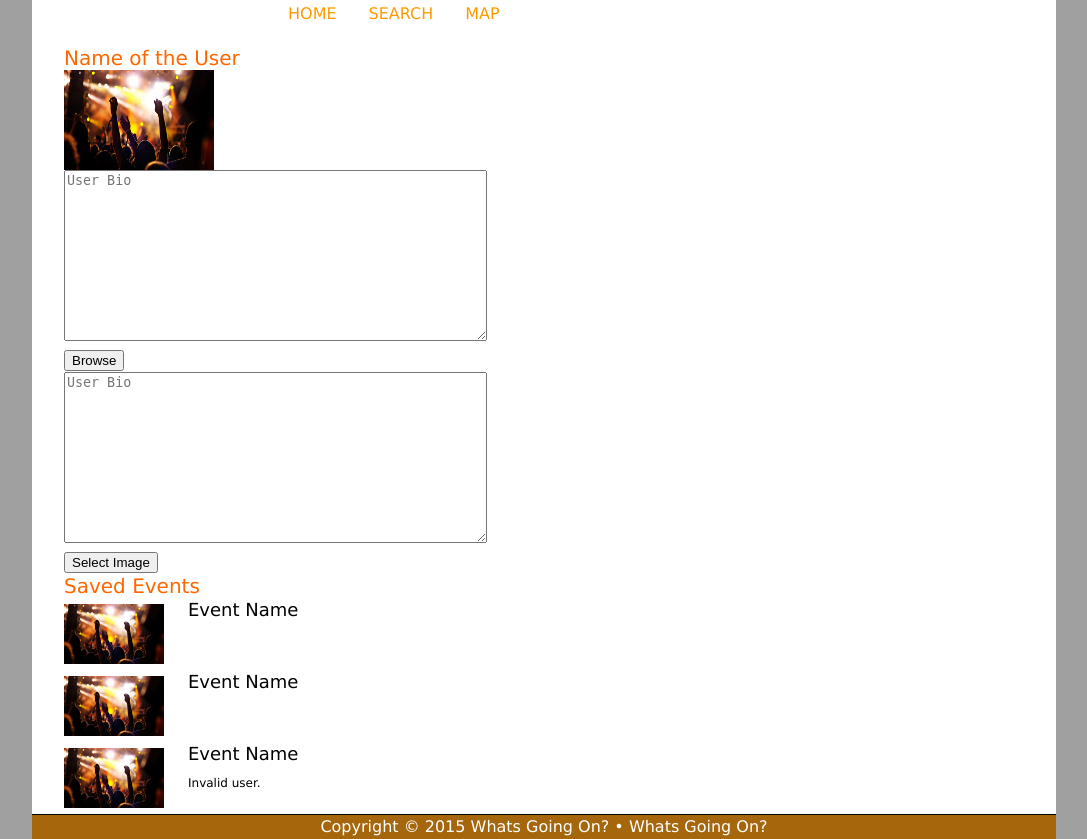
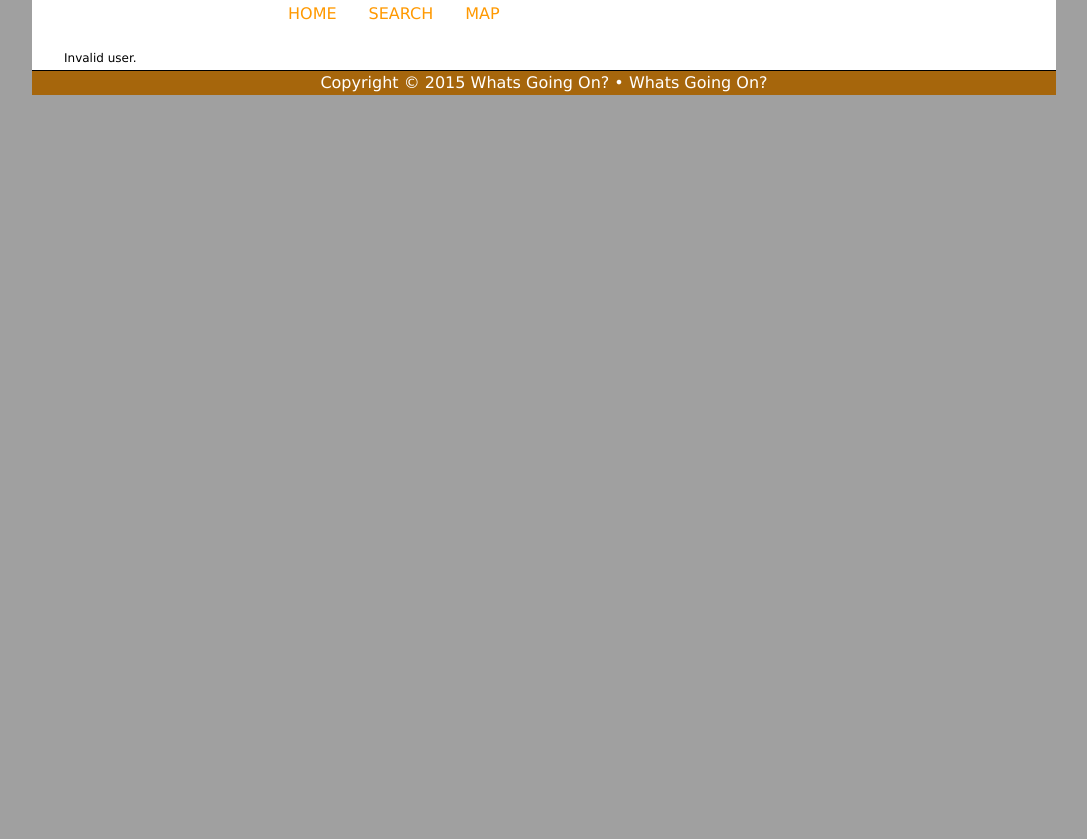
Before and after one commit to WhatsGoinOn/What-s-Going-On-, a PHP site: page /userProfile.php in a window 1280 px wide. Shown: the part 132-971 px from the top of the page, without its empty margins (96-1183 px from the left). After the commit the page ends 227 px from the top, so only its background shows below. Run offline with PHP 8.4, Linux system fonts and the light colour scheme.

Commit message:
Updated image styling, user profile

```diff
--- a/default.php
+++ b/default.php
@@ -36,7 +36,7 @@
          		 	<?php require_once("navigation.php"); ?>
         	  	</nav>
 
-        	  	<section>
+        	  	<section class="defaultSection">
         	  		<h1>Featured Upcoming Events!</h1><br/>
 
     	  			<img src="images/eventImage.jpg" alt="IMAGE HERE!" >
--- a/styles/cssMain.css
+++ b/styles/cssMain.css
@@ -73,19 +73,13 @@ nav a:hover
 {
 	padding-bottom:30px;
 }
-section img, #savedEvents img, #results img
+.defaultSection img, #savedEvents img, #results img
 {
 	width:150px;
 	height:100px;
 	float:left;
 	clear:left;
 	padding-right:24px;
-}
-#eventArticle img
-{
-	/*Overwrite for event article image size*/
-	width:300px;
-	height:200px;
 }
 
 #nearbyEvents img, #savedEvents img
@@ -268,11 +262,25 @@ footer
 
 .imgSub {
 	height: 100%;
+	position: absolute;
+    top: -9999px;
+    bottom: -9999px;
+    left: -9999px;
+    right: -9999px;
+    margin: auto;
 }
 
 /*Event Page---------------------------*/
 .eventImage {
+	position: relative;
 	width: 300px;
 	height: 200px;
 	overflow: hidden;
 }
+
+.profileImage {
+	position: relative;
+	width: 80px;
+	height: 80px;
+	overflow: hidden;
+}
--- a/views/userProfile.php
+++ b/views/userProfile.php
@@ -63,39 +63,9 @@
 	  	</nav>
 
 	  	<section>
-
-	  		<div id="userInfo">
-	  			<h1>Name of the User</h1>
-		  		<img src="../images/eventImage.jpg" alt="Profile Picture">
-
-		  		<textarea rows="11" cols="50" placeholder="User Bio"></textarea><br>
-
-				<input type="button" id="browseImage" value="Browse" onclick=""/><br>
-
-		  		<textarea rows="11" cols="50" placeholder="User Bio"></textarea><br>
-				<input type="button" id="browseImage" value="Select Image" onclick=""/><br>
-
-	  		</div>
-
-	  		<div id="savedEvents">
-	  			<h1>Saved Events</h1>
-	  			<div>
-	  			<img src="../images/eventImage.jpg" alt="IMAGE HERE!">
-	  			<h3>Event Name</h3>
-	  			</div>
-	  			<div>
-	  			<img src="../images/eventImage.jpg" alt="IMAGE HERE!">
-	  			<h3>Event Name</h3>
-	  			</div>
-	  			<div>
-	  			<img src="../images/eventImage.jpg" alt="IMAGE HERE!">
-	  			<h3>Event Name</h3>
-	  			</div>
-	  		</div>
-
 	  		<?php
 	  		if ($userExists) {
-	  			if (isset($_SESSION['user_id']) &&  $_SESSION['user_id'] == $user->ID) {
+	  			if (isset($_SESSION['user_name']) &&  $_SESSION['user_name'] == $user->Username) {
 			?>
 			  		<div id="userInfo">
 			  			<h1><?php echo($user->Name) ?></h1>
```
Also changed, not shown: event.php (+0 -10 lines).
